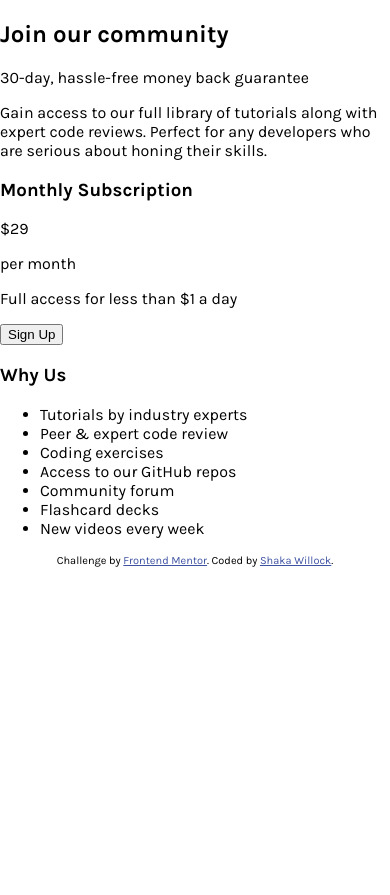
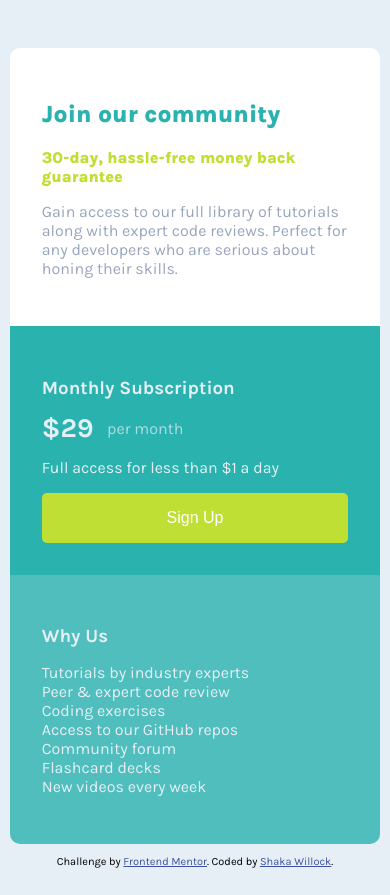
Before and after one commit to shakawillock/single-price-grid-component, a plain HTML site: page index.html in a window 390 px wide. Before the commit the page ends 844 px from the top, so only its background shows below. Drawn offline with Linux system fonts and the light colour scheme.

Commit message:
Add styles and media query

```diff
--- a/css/styles.css
+++ b/css/styles.css
@@ -5,14 +5,138 @@
 body {
   font-family: "Karla", sans-serif;
   margin: 0;
+  background-color: hsl(204, 43%, 93%);
+  display: flex;
+  flex-direction: column;
+  min-height: 100vh;
+}
+
+.single-price-grid {
+  max-width: 800px;
+  margin: 10em auto 0 auto;
+  display: grid;
+  grid-template-columns: 1fr 1fr;
+  width: 95%;
+  border-radius: 10px;
+  overflow: hidden;
+}
+
+.community,
+.subscription,
+.why-us {
+  padding: 2em;
+}
+
+.community {
+  background-color: #fff;
+  grid-column: 1 / 3;
+}
+
+.main-title {
+  color: hsl(179, 62%, 43%);
+  font-weight: 800;
+}
+
+.subtitle {
+  color: hsl(71, 73%, 54%);
+  font-weight: 800;
+}
+
+.community-text {
+  color: hsl(218, 22%, 67%);
+  max-width: 550px;
+}
+
+.subscription,
+.why-us {
+  color: hsl(204, 43%, 93%);
+}
+
+.subscription {
+  background-color: hsl(179, 62%, 43%);
+  grid-row: 2;
+  grid-column: 1 / 2;
+}
+
+.title {
+  margin-bottom: 0;
+}
+
+.price-container {
+  display: flex;
+  align-items: center;
 }
 
 
+.price {
+  font-size: 1.7rem;
+  font-weight: bold;
+  margin: .5em .5em .5em 0;
+}
+
+.per-month {
+  color: hsla(204, 43%, 93%, .7);
+}
+
+.text {
+  margin-top: 0;
+
+}
+
+.btn {
+  border: none;
+  display: inline-block;
+  border-radius: 5px;
+  font-size: 1.25em;
+  padding: 1em 2em;
+  width: 100%;
+}
+
+.btn-primary {
+  color: #fff;
+  background-color: hsl(71, 73%, 54%);
+}
+
+.why-us {
+  background-color: hsla(179, 62%, 43%, .8);
+  grid-row: 2;
+  grid-column: 2 / 3;
+}
+
+.list-items {
+  list-style-type: none;
+  padding-left: 0;
+}
+
+.footer {
+  margin-top: auto;
+  padding-bottom: 1em;
+}
+
 .attribution {
-  font-size: 11px;
+  font-size: 0.6875rem;
   text-align: center;
 }
 
 .attribution a {
   color: hsl(228, 45%, 44%);
 }
+
+@media (max-width: 660px) {
+  .single-price-grid {
+    margin-top: 3em;
+  }
+
+  .subscription {
+    grid-column: 1 / 3;
+  }
+
+  .btn {
+    font-size: 1em;
+  }
+
+  .why-us {
+    grid-row: 3;
+    grid-column: 1 / 3;
+  }
+}
```
